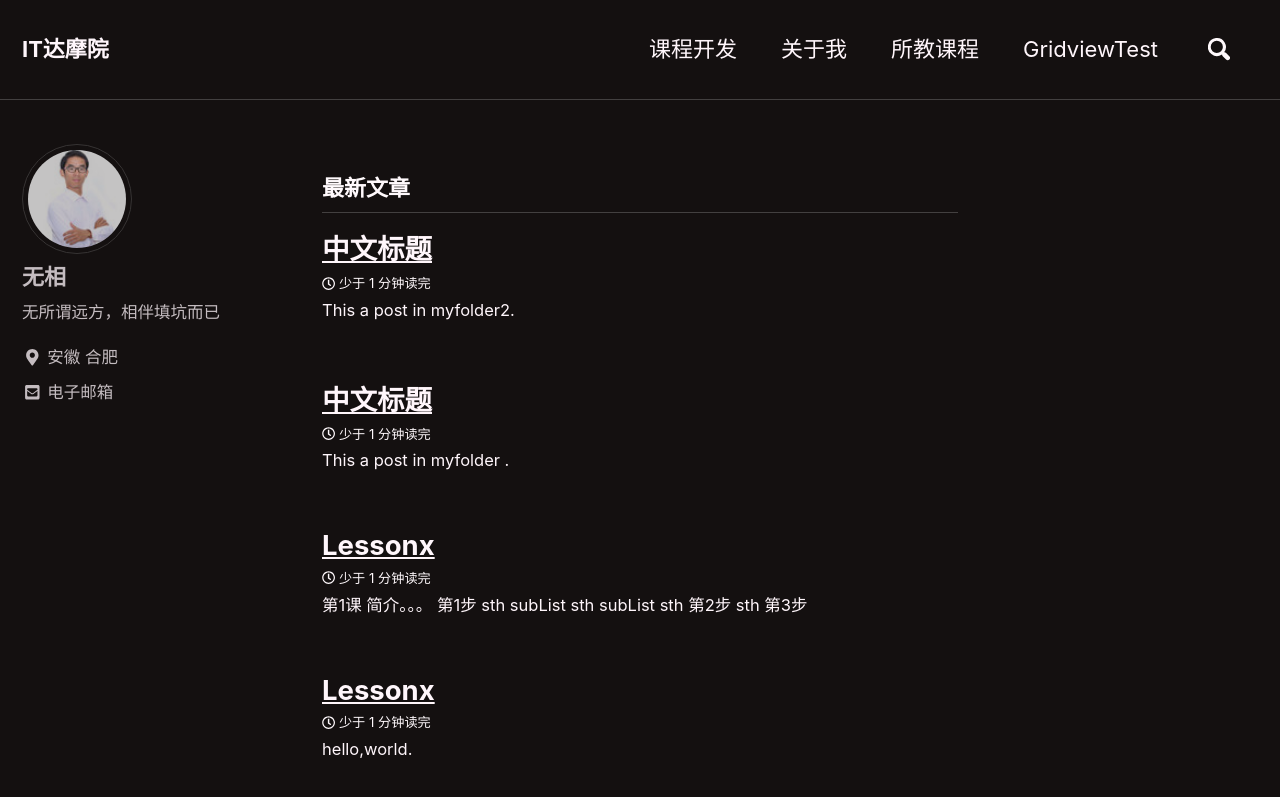
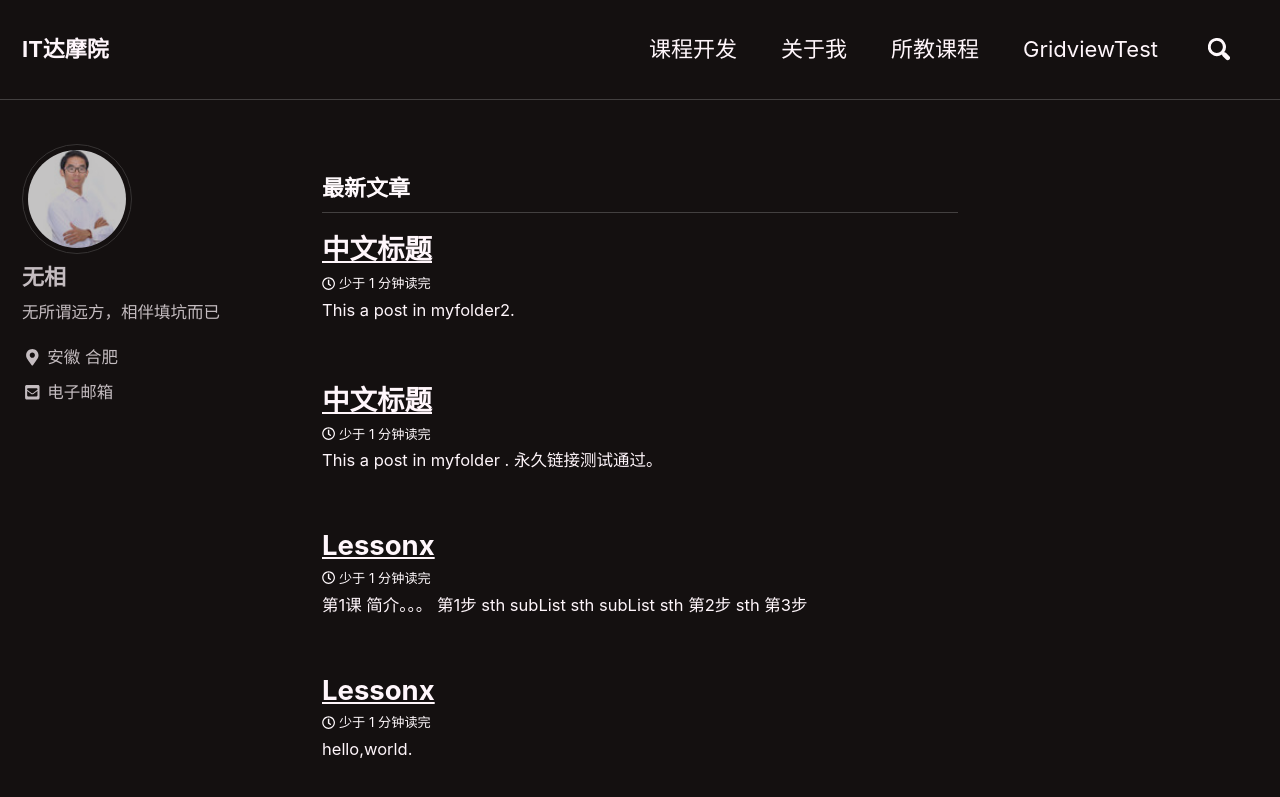
Before and after one commit to xinfengwu/goshinh.github.io-jekll-, a Jekyll site: the page built from index.html, in a window 1280 px wide and 900 px high. Shown: the top 797 px of the window. Built offline with Jekyll 4.4.1, drawn with Linux system fonts in a browser that asks for light colours; nearby versions of some CDN libraries; the list of posts is cut into pages by our own code.

Commit message:
Update 2018-03-15-mypost.md

```diff
--- a/_posts/myfolder/2018-03-15-mypost.md
+++ b/_posts/myfolder/2018-03-15-mypost.md
@@ -6,3 +6,4 @@ categories: blog
 permalink: /mypost/
 ---
 This a post in myfolder .
+永久链接测试通过。
```
